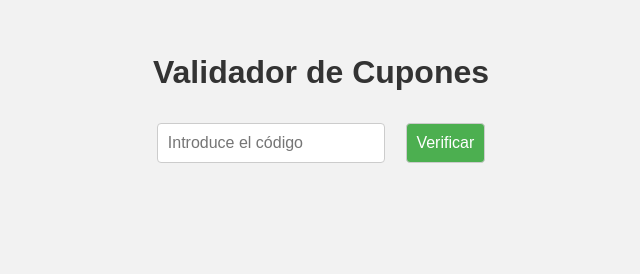
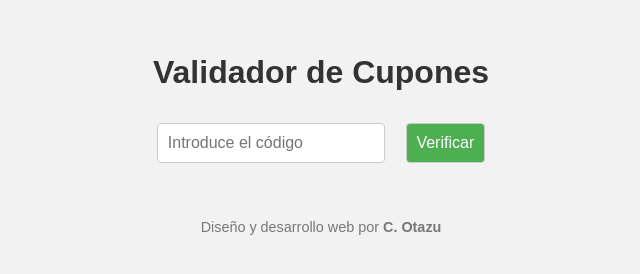
Before and after one commit to geslamito/verificador-cupones, a plain HTML site: page index.html in a window 1280 px wide. Shown: the part 160-434 px from the top of the page, without its empty margins (319-959 px from the left). Drawn offline with Linux system fonts and the light colour scheme.

Commit message:
Update index.html

```diff
--- a/index.html
+++ b/index.html
@@ -63,6 +63,11 @@
   <button onclick="checkCoupon()">Verificar</button>
   <p id="result"></p>
 
+  <footer style="margin-top: 3rem; font-size: 0.9rem; color: #777;">
+  Diseño y desarrollo web por <strong>C. Otazu</strong>
+</footer>
+
+
   <script>
     const SCRIPT_URL = "https://script.google.com/macros/s/AKfycbxqlZ5Lo41-srpwB4X_bt9D5mhGizymRBQSH0JS8tSYdP8-RwPn2AZMOVt2OAn3Jkt5Fg/exec";
 
```
